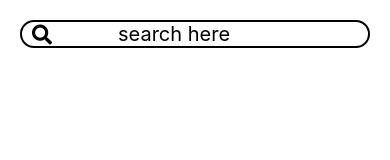
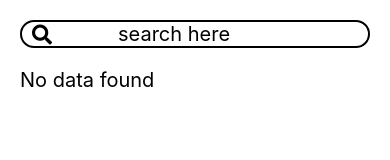
Before and after one commit to Ramanji-naik/Learning-React-native, a React Native app: screen / in a window 390 px wide. Shown: the top 160 px of the page. Built offline with nearby package versions, Linux system fonts and the light colour scheme; no server answers.

Commit message:
added conditional rendering to search component

```diff
--- a/src/SearchComponent.tsx
+++ b/src/SearchComponent.tsx
@@ -20,6 +20,9 @@ const SearchComponent = () => {
     const handlesearchremove = () => {
         return setSearcheddata('')
     }
+    const renderemptydata =()=>{
+        return <Text style={{fontSize:20,marginLeft:20}}>No data found </Text>
+    }
 
     const filteredData = renderdata.filter(item =>{
         return item.title.toLowerCase().includes(searcheddata.toLowerCase());
@@ -41,13 +44,17 @@ const SearchComponent = () => {
                     </TouchableOpacity>
                 }
             </View>
-            {searcheddata && searcheddata.length > 2 &&
-                <FlatList
+            {filteredData.length>0 && searcheddata.length > 2 ?
+               ( <FlatList
                     data={filteredData}
                     extraData={filteredData}
                     renderItem={handlerenderdata}
                     keyExtractor={(item) => item.id.toString()}
                 />
+                ):
+                (
+                    renderemptydata()
+                )
             }
 
         </View>
```
